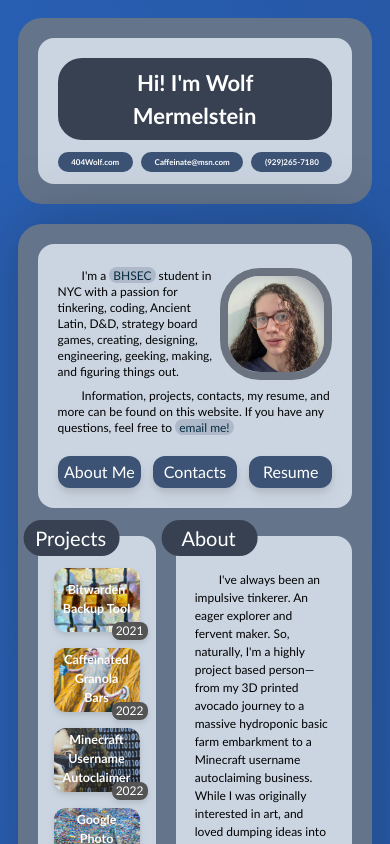
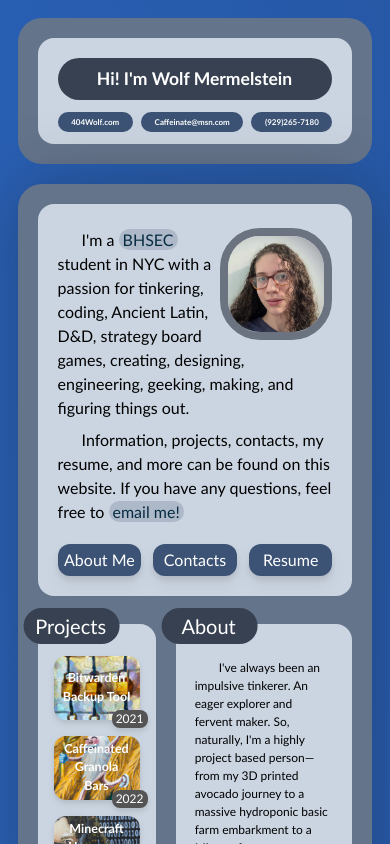
Before and after one commit to 404Wolf/404Wolf.com, a Next.js app: page / in a window 390 px wide. Shown: the top 844 px of the page. Built offline with nearby package versions, Linux system fonts and the light colour scheme.

Commit message:
Improve breakpoints

```diff
--- a/src/components/header/BasicContacts.js
+++ b/src/components/header/BasicContacts.js
@@ -2,7 +2,7 @@ import BasicContact from "./BasicContact";
 
 const BasicContacts = () => {
     return (
-        <div className="py-2 flex flex-col xs:flex-row gap-2 justify-between">
+        <div className="py-2 flex flex-col min-[370px]:flex-row gap-2 justify-between">
             <BasicContact url="404Wolf.com">
                 404Wolf.com
             </BasicContact>
--- a/src/components/header/Header.js
+++ b/src/components/header/Header.js
@@ -25,7 +25,7 @@ const Header = () => {
         <div>
             <div className="py-0 sm:py-[.2rem]"/>
             <div className="flex flex-col gap-5 justify-between">
-                <h2 className="text-xs md:text-lg text-left sm:text-left indent-6 sm:indent-8 md:leading-6 mt-1 my-auto">
+                <h2 className="text-[1em] text-left sm:text-left indent-6 sm:indent-8 md:leading-6 mt-1 my-auto">
                     <div className="h-28 w-28 md:h-36 md:w-36 relative float-right ml-2 mb-2 md:ml-4 md:mb-4 lg:mb-0">
                         { profileImage }
                     </div>
--- a/src/components/layouts/MainLayout.js
+++ b/src/components/layouts/MainLayout.js
@@ -8,7 +8,7 @@ const MainLayout = ({ children, header, headerWidth="w-full sm:w-fit", type=true
             <div className="bg-slate-500 p-5 sm:p-0 rounded-3xl mb-5 sm:mb-3 sm:bg-transparent">
                 <div className="bg-slate-300 sm:bg-transparent p-5 sm:p-0 rounded-2xl">
                     {header && <Link href="/">
-                        <div className={ `sm:absolute bg-gray-700 text-white rounded-3xl sm:rounded-full py-2 sm:py-[6px] px-4 mx-auto mb-1 sm:mb-4 sm:my-0 sm:mx-0 ${headerWidth} sm:scale-[120%] sm:-translate-y-[1.35rem] text-[22px] sm:text-[25px] text-center sm:text-left font-bold z-50` }>
+                        <div className={ `sm:absolute bg-gray-700 text-white rounded-3xl sm:rounded-full py-2 sm:py-[6px] px-4 mx-auto mb-1 sm:mb-4 sm:my-0 sm:mx-0 ${headerWidth} sm:scale-[120%] sm:-translate-y-[1.35rem] text-[4.2vw] xs:text-[4.5vw] sm:text-[25px] text-center sm:text-left font-bold z-50` }>
                             { type && header || <Greeter/> }
                         </div>
                     </Link>}
--- a/src/components/misc/Tile.js
+++ b/src/components/misc/Tile.js
@@ -14,7 +14,7 @@ const Tile = ( {title, className, children} ) => {
                     />
                 </h2>
             </div>}
-            <div className={`p-4 md:p-5 ${title ? "pt-8" : "pt-0"} bg-slate-300 rounded-2xl h-full ${className}`}>
+            <div className={`p-4 md:p-5 ${title ? "pt-8 md:pt-8" : "pt-0 md:pt-0"} bg-slate-300 rounded-2xl h-full ${className}`}>
                 { children }
             </div>
         </div>
--- a/tailwind.config.js
+++ b/tailwind.config.js
@@ -12,6 +12,7 @@ module.exports = {
         extend: {
             screens: {
                 "xs": "330px",
+                "md": "650px",
             },
             backgroundImage: {
                 "blurple-wave": "linear-gradient(to top right, #3f6d85, #7e65ad)",
```
